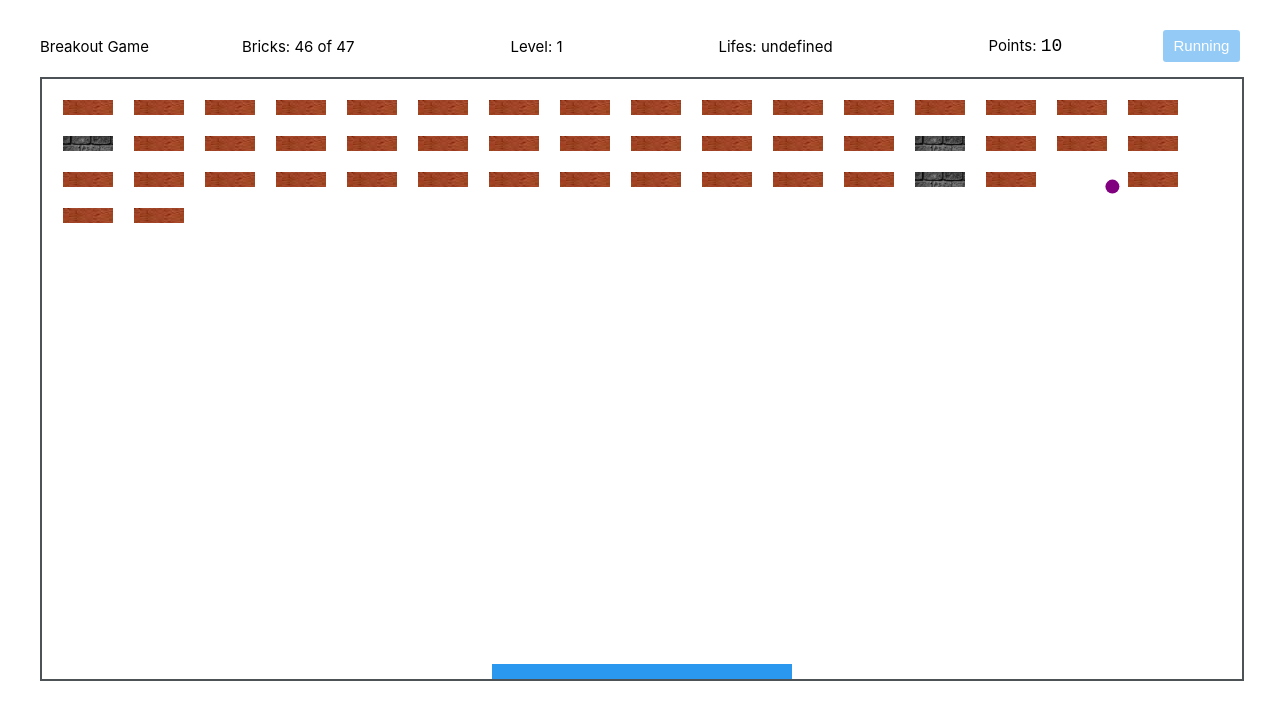
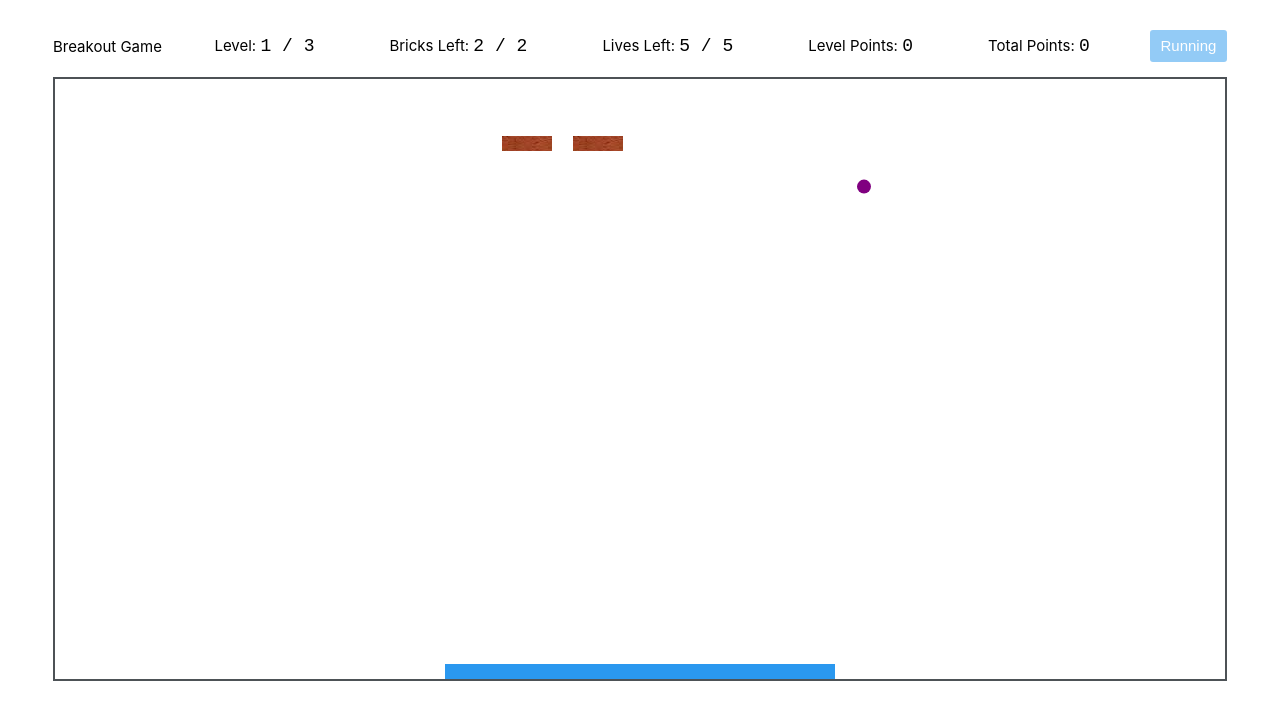
Before and after one commit to fearless23/Breakout_Game_JS, a website built with Parcel: page src/index.html in a window 1280 px wide. Both pictures are taken after a click on the button "Play". Built offline with nearby package versions, Linux system fonts and the light colour scheme.

Commit message:
New Features:
- Ball speed increase after 20% soft bricks left.
- Move to next level.
- Total Points and  level points.
-  Overlay added.

```diff
--- a/src/components/constants.ts
+++ b/src/components/constants.ts
@@ -1,10 +1,10 @@
 import { Position } from "./types";
 
-export const canvasWidth = 1200;
+export const canvasWidth = 1170;
 export const canvasHeight = 600;
 
 // Paddle Features
-export const paddleWidth = canvasWidth / 4;
+export const paddleWidth = canvasWidth / 3;
 export const paddleHeight = 15;
 export const paddleY = canvasHeight - paddleHeight; // Calculated but constant
 export const paddleSpeed = 100;
@@ -25,10 +25,10 @@ export const initBallPos = <Position>[
   paddleY - 2 * ballRadius
 ]; // on the paddle
 export const initBallDir = <Position>[
-  ballRadius * ballSpeed,
+  ballRadius * 2 * ballSpeed,
   -ballRadius * ballSpeed
 ]; // to right-top
 
 // Game/Level Features
-export const maxLevels = 5;
-export const maxLives = 10;
+export const maxLevels = 3;
+export const maxLives = 5;
--- a/src/components/createBricks.ts
+++ b/src/components/createBricks.ts
@@ -49,19 +49,19 @@ const shouldBeHardBrick = (prob: number) => {
   return Math.random() > 1 - prob / 100;
 };
 
-export const makeBricks = (maxBricks: number, hardBricksProb: number = 0) => {
+export const makeBricks = (
+  rowsToCreate: number,
+  hardBricksProb: number = 0
+) => {
   const bricks: Brick[] = [];
   const maxRows = getMaxRows();
   const maxBricksInRow = getMaxBricksInRow();
-  let bricksCreated = 0;
+  const rowsGen = Math.min(rowsToCreate, maxRows);
+  let bricksCreated = 2;
   let hardBricksCreated = 0;
 
-  main: for (let i = 0; i < maxRows; i++) {
-    for (let j = 0; j < maxBricksInRow; j++) {
-      if (bricksCreated >= maxBricks) {
-        break main;
-      }
-      bricksCreated++;
+  for (let i = 1; i < 2; i++) {
+    for (let j = 6; j < 8; j++) {
       const hard =
         hardBricksProb === 0 ? false : shouldBeHardBrick(hardBricksProb);
       if (hard) hardBricksCreated++;
--- a/src/components/game.ts
+++ b/src/components/game.ts
@@ -4,7 +4,9 @@ import {
   setStartBtn,
   setPointsAndBricks,
   setLevel,
-  setLives
+  setLives,
+  removeOverlay,
+  showOverLay
 } from "./initSetup";
 import { makeBricks } from "./createBricks";
 
@@ -33,38 +35,49 @@ export class Game {
     clearInterval(i);
   };
 
-  btnCtrl = (i: number, gameStatus: any, softBricks: number) => {
-    const { status, bricksLeft, lifes } = gameStatus;
+  btnCtrl = (i: number, levelStatus: any, softBricks: number) => {
+    const { status, bricksLeft, lives } = levelStatus;
     // Level is Running
     if (status) {
       setPointsAndBricks(this.points, bricksLeft, softBricks);
-      setLives(lifes);
+      setLives(lives);
       return;
     }
 
-    // Level Stopped
+    // Level Stopped and 1,2,3
+
+    // 1. Level Lost
     if (bricksLeft !== 0) {
-      // Level Lost
       setStartBtn("Lost - Restart", false);
+      setPointsAndBricks(this.points, bricksLeft, softBricks);
+      showOverLay(this.level, false, this.level === this.maxLevel);
       this.reset(i);
       return;
     }
-    // Level Won but it was last Level
+    // 2. Level Won but it was last Level
     if (this.level >= this.maxLevel) {
       setStartBtn("Game Won, Restart", false);
+      setPointsAndBricks(this.points, bricksLeft, softBricks);
+      showOverLay(this.level, true, true);
       this.reset(i);
       return;
     }
-    // Level Won - Continue to next Level with button press
+    // status = false, bricksLeft===0, level < maxLevel
+    // 3. Level Won - Continue to next Level with button press
     setStartBtn("Start Next Level", false);
     setPointsAndBricks(this.points, bricksLeft, softBricks);
-    setLives(lifes);
+    showOverLay(this.level, true, false);
+    setLives(lives);
+    this.points += softBricks * 10;
     this.level++;
+    clearInterval(i);
   };
 
   handleLevel = (level: number) => {
-    const k = makeBricks(50, level * 6);
-    const currLevel = new Level(k, this.livesLeft);
+    const k = makeBricks(level, level * 6);
+    // Remove overlay...
+    removeOverlay();
+    const currLevel = new Level(k, this.livesLeft, level);
     currLevel.start();
 
     setStartBtn("Running", true);
--- a/src/components/helpers.ts
+++ b/src/components/helpers.ts
@@ -41,6 +41,6 @@ export const gameOverText = (ctx: CanvasRenderingContext2D) => (
 ) => {
   const size = 30;
   ctx.font = size + "px Fira Code";
-  const txtSize = size * txt.length;
+  const txtSize = (size * txt.length) / 2;
   ctx.fillText(txt, canvasWidth / 2 - txtSize / 2, canvasHeight / 2 - size / 2);
 };
--- a/src/components/initSetup.ts
+++ b/src/components/initSetup.ts
@@ -1,8 +1,8 @@
-import { canvasHeight, canvasWidth } from "./constants";
+import { canvasHeight, canvasWidth, maxLives, maxLevels } from "./constants";
 
 // Set HTML Game Section
 const gameSection = <HTMLElement>document.getElementById("game");
-gameSection.style.width = `${canvasWidth}px`;
+gameSection.style.width = `${canvasWidth + 4}px`;
 
 // Set Canvas Size
 const canvas = <HTMLCanvasElement>document.getElementById("app");
@@ -24,17 +24,24 @@ export const handleBricks = Bricks(ctx);
 
 export const startBtn = <HTMLButtonElement>document.getElementById("startBtn");
 const bricksSpan = <HTMLSpanElement>document.getElementById("bricks");
-const pointsSpan = <HTMLSpanElement>document.getElementById("points");
-const livesSpan = <HTMLSpanElement>document.getElementById("lifes");
+const levelPointsSpan = <HTMLSpanElement>(
+  document.getElementById("level_points")
+);
+const totalPointsSpan = <HTMLSpanElement>(
+  document.getElementById("total_points")
+);
+const livesSpan = <HTMLSpanElement>document.getElementById("lives");
 const levelSpan = <HTMLSpanElement>document.getElementById("level");
+const overlayDiv = <HTMLDivElement>document.getElementById("overlay");
 
 export const setPointsAndBricks = (
   points: number,
   bricksLeft: number,
   totalBricks: number
 ) => {
-  bricksSpan.innerText = String(bricksLeft) + " of " + String(totalBricks);
-  pointsSpan.innerText = String(points + (totalBricks - bricksLeft) * 10);
+  bricksSpan.innerText = String(bricksLeft) + " / " + String(totalBricks);
+  levelPointsSpan.innerText = String((totalBricks - bricksLeft) * 10);
+  totalPointsSpan.innerText = String(points + (totalBricks - bricksLeft) * 10);
 };
 
 export const setStartBtn = (txt: string, disabled: boolean) => {
@@ -48,8 +55,19 @@ export const setStartBtn = (txt: string, disabled: boolean) => {
 };
 
 export const setLives = (lives: number) => {
-  livesSpan.innerText = String(lives);
+  livesSpan.innerText = String(lives) + " / " + String(maxLives);
 };
 export const setLevel = (level: number) => {
-  levelSpan.innerText = String(level);
+  levelSpan.innerText = String(level) + " / " + String(maxLevels);
 };
+
+export const removeOverlay = () => {
+  overlayDiv.classList.add("hide");
+};
+export const showOverLay = (
+  currLevel: number,
+  levelWon: boolean,
+  wasLastLevel: boolean
+) => {
+  overlayDiv.classList.remove("hide");
+};
--- a/src/components/level.ts
+++ b/src/components/level.ts
@@ -1,5 +1,5 @@
 import { Position, Brick } from "./types";
-import { initPaddleX, initBallDir, initBallPos } from "./constants";
+import { initPaddleX, initBallDir, initBallPos, ballSpeed } from "./constants";
 import {
   clearCanvas,
   drawPaddle,
@@ -10,7 +10,7 @@ import {
 } from "./initSetup";
 
 export class Level {
-  reqId: number;
+  reqId: number = -1;
   game = false;
   paddleX = initPaddleX;
   ballPos: Position = initBallPos;
@@ -20,6 +20,8 @@ export class Level {
   hardBricks: number;
   softBricks: number;
   lives: number;
+  speedIncreased = false;
+  currLevel: number;
   constructor(
     k: {
       bricks: Brick[];
@@ -27,15 +29,16 @@ export class Level {
       softBricks: number;
       hardBricks: number;
     },
-    lives: number
+    lives: number,
+    currLevel: number
   ) {
     this.bricks = k.bricks;
     this.totalBricks = k.totalBricks;
     this.hardBricks = k.hardBricks;
     this.softBricks = k.softBricks;
     this.lives = lives;
+    this.currLevel = currLevel;
     this.paddle();
-    this.reqId = -1;
   }
 
   paddle = () => {
@@ -58,11 +61,15 @@ export class Level {
     }
     this.ballPos = b.newPos;
     this.ballDir = b.newDir;
-    // Randomly increase speed...
+    // Increase speed when 20% left, once..
+    if (!this.speedIncreased) {
+      this.speedIncreased = true;
+      this.ballDir = this.increaseSpeed();
+    }
     if (b.idx !== null) this.bricks.splice(b.idx, 1);
 
     if (this.bricks.length === this.hardBricks) {
-      this.stopGame("Level Won");
+      this.stopGame();
     }
     window.requestAnimationFrame(this.runGame);
   };
@@ -70,6 +77,13 @@ export class Level {
   start = () => {
     this.game = true;
     this.reqId = window.requestAnimationFrame(this.runGame);
+  };
+
+  increaseSpeed = () => {
+    const shouldIncrSpeed =
+      (this.bricks.length - this.hardBricks) / this.softBricks <= 0.2;
+    if (!shouldIncrSpeed) return this.ballDir;
+    return <Position>this.ballDir.map(d => d * 1.1);
   };
 
   crashed = () => {
@@ -82,15 +96,15 @@ export class Level {
         this.runGame();
       }, 1000);
     } else {
-      this.stopGame("Game Over");
+      this.stopGame();
     }
   };
 
-  stopGame = (type: string) => {
+  stopGame = (type?: string) => {
     this.game = false;
     window.cancelAnimationFrame(this.reqId);
     clearCanvas();
-    showGameOverText(type);
+    // showGameOverText(type);
   };
 
   status = () => {
--- a/src/css/style.css
+++ b/src/css/style.css
@@ -8,6 +8,7 @@ body {
 }
 
 section#game {
+  position: relative;
   width: 604px;
   margin: 0 auto;
   margin-top: 2em;
@@ -29,8 +30,7 @@ header {
   align-items: center;
 }
 
-span#bricksLeft,
-span#points {
+div.status div span {
   font-size: 1.2em;
   font-family: monospace;
 }
@@ -82,3 +82,22 @@ img {
   opacity: 0;
   z-index: -100;
 }
+
+div#overlay {
+  position: absolute;
+  top: 48px;
+  bottom: 0;
+  left: 0;
+  right: 0;
+  z-index: 100;
+  background: #000000b8;
+}
+
+div#overlay.hide {
+  position: absolute;
+  top: 48px;
+  bottom: 100%;
+  left: 0;
+  right: 100%;
+  height: 0;
+}
--- a/src/index.html
+++ b/src/index.html
@@ -12,25 +12,21 @@
       <header>
         <div>Breakout Game</div>
         <div class="status">
-          <div>Bricks: <span id="bricks"></span></div>
-          <div>Level: <span id="level"></span></div>
-          <div>Lifes: <span id="lifes"></span></div>
-          <div>Points: <span id="points"></span></div>
+          <div>Level: <span id="level">0</span></div>
+          <div>Bricks Left: <span id="bricks">0</span></div>
+          <div>Lives Left: <span id="lives">0</span></div>
+          <div>Level Points: <span id="level_points">0</span></div>
+          <div>Total Points: <span id="total_points">0</span></div>
         </div>
         <div class="btn-grp">
           <button class="btn" id="startBtn">Play</button>
         </div>
       </header>
+      <div id="overlay"></div>
       <canvas id="app"></canvas>
     </section>
-    <img id="soft" width="50" height="15" src="imgs/brick.jpeg" alt="Brick" />
-    <img
-      id="hard"
-      width="50"
-      height="15"
-      src="imgs/stoneWall.jpeg"
-      alt="Stone"
-    />
+    <img id="soft" src="imgs/brick.jpeg" />
+    <img id="hard" src="imgs/stoneWall.jpeg" />
     <script src="index.ts"></script>
   </body>
 </html>
```
